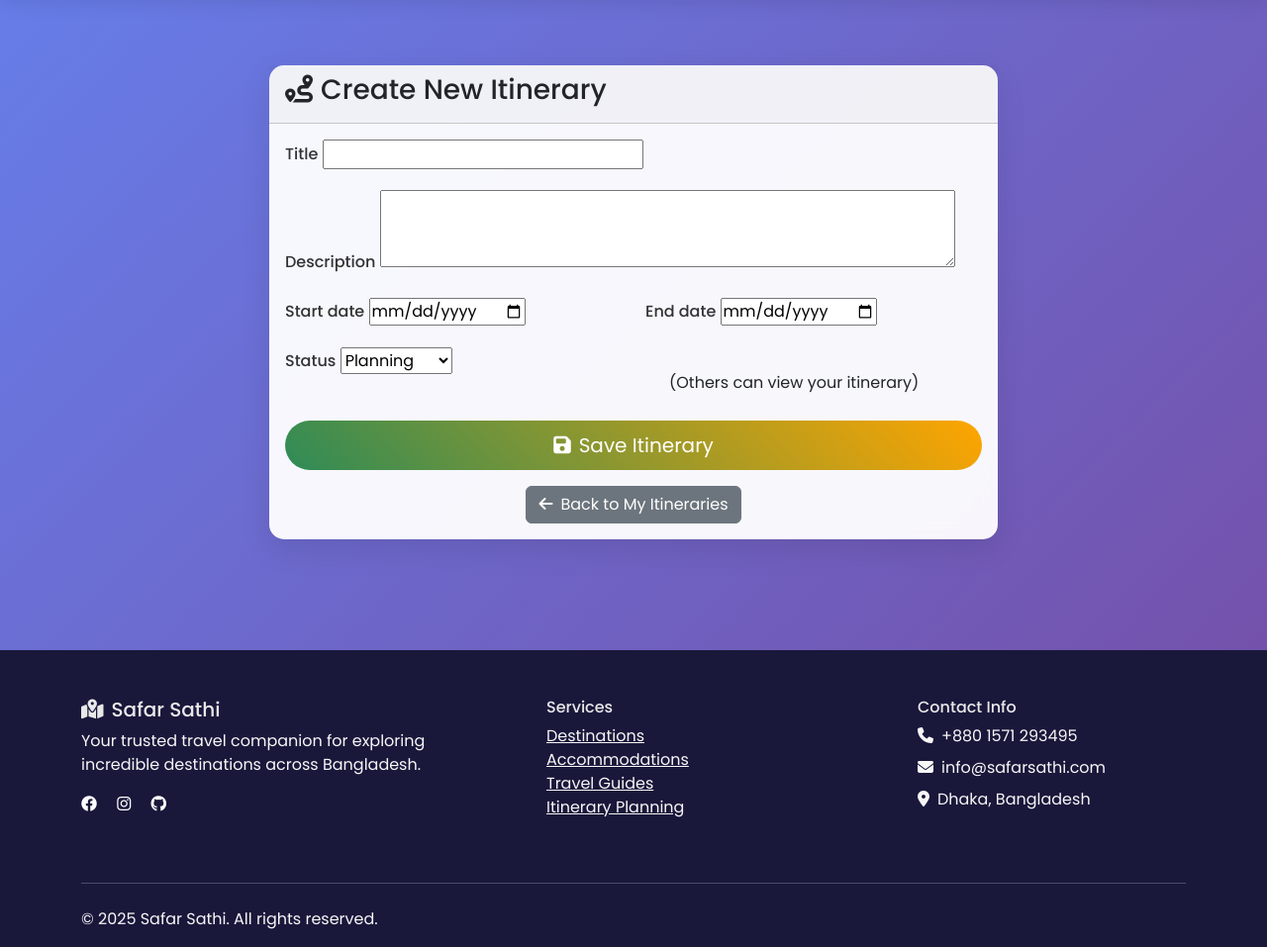
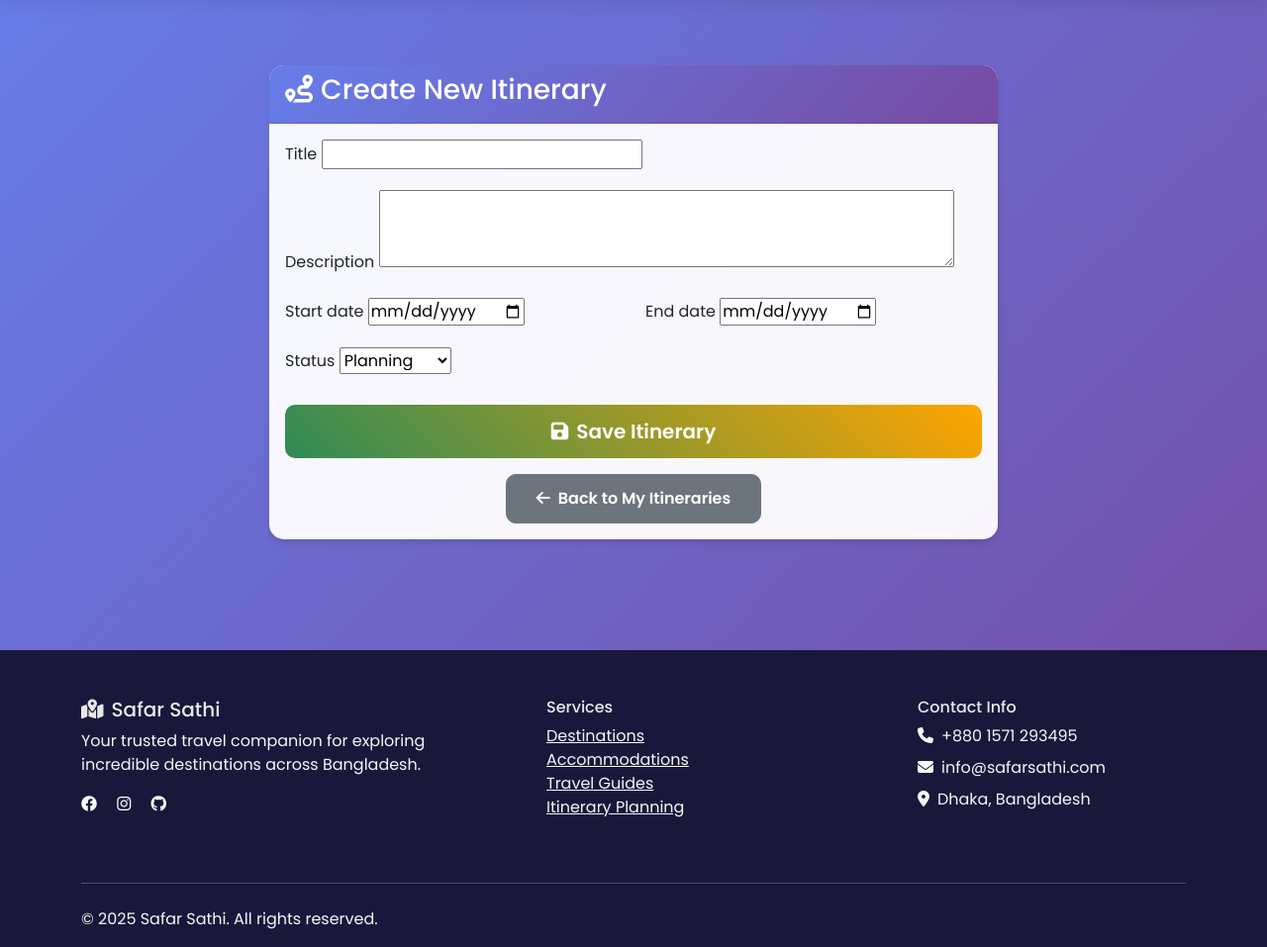
Before and after one commit to A-Fera/SafarSathi-django-project, a Django app: page /itinerary/create/ in a window 1280 px wide. Shown: the part 62-1019 px from the top of the page at 99% size. Run offline with Django 5.2, Linux system fonts and the light colour scheme; a user stored in the database is signed in; some libraries are stand-ins or nearby versions.

Commit message:
Update itinerary_form.html

```diff
--- a/templates/itinerary/itinerary_form.html
+++ b/templates/itinerary/itinerary_form.html
@@ -1,5 +1,4 @@
 {% extends 'base.html' %}
-{% load crispy_forms_tags %}
 
 {% block title %}{{ title }} - Safar Sathi{% endblock %}
 
@@ -36,19 +35,9 @@
                             </div>
                         </div>
 
-                        <div class="row mb-3">
-                            <div class="col-md-6">
-                                <label for="{{ form.status.id_for_label }}" class="form-label">{{ form.status.label }}</label>
-                                {{ form.status }}
-                            </div>
-                            <div class="col-md-6">
-                                <div class="form-check mt-4">
-                                    {{ form.is_public }}
-                                    <label class="form-check-label" for="{{ form.is_public.id_for_label }}">
-                                        {{ form.is_public.label }} (Others can view your itinerary)
-                                    </label>
-                                </div>
-                            </div>
+                        <div class="mb-3">
+                            <label for="{{ form.status.id_for_label }}" class="form-label">{{ form.status.label }}</label>
+                            {{ form.status }}
                         </div>
 
                         <!-- Display form errors -->
@@ -95,14 +84,25 @@
     }
 
     .form-control:focus, .form-select:focus {
-        border-color: var(--primary-color);
-        box-shadow: 0 0 0 0.2rem rgba(46, 139, 87, 0.25);
+        border-color: #007bff;
+        box-shadow: 0 0 0 0.2rem rgba(0, 123, 255, 0.25);
     }
 
-    .form-label {
-        font-weight: 500;
-        color: #333;
-        margin-bottom: 8px;
+    .btn {
+        border-radius: 10px;
+        padding: 12px 30px;
+        font-weight: 600;
+    }
+
+    .card {
+        border-radius: 15px;
+        box-shadow: 0 4px 6px rgba(0, 0, 0, 0.1);
+    }
+
+    .card-header {
+        background: linear-gradient(135deg, #667eea 0%, #764ba2 100%);
+        color: white;
+        border-radius: 15px 15px 0 0 !important;
     }
 </style>
 {% endblock %}
```
